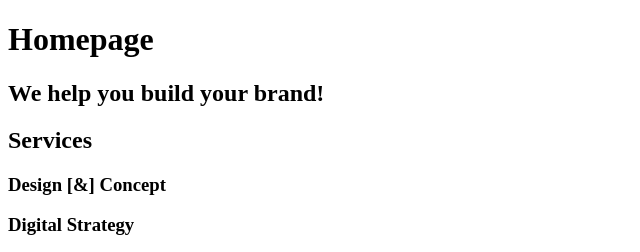
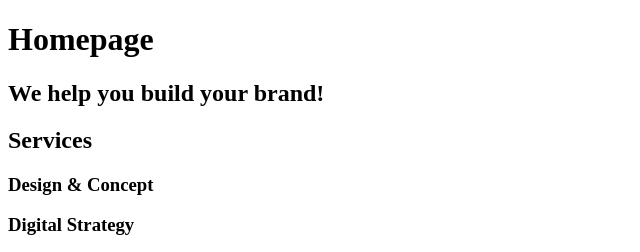
Before and after one commit to LRWyatt801/atlas-web_front_end, a plain HTML site: page html_advanced/10-index.html in a window 1280 px wide. Shown: the top 252 px of the page, 0-640 px from the left. Drawn offline with Linux system fonts and the light colour scheme.

Commit message:
typo fix

```diff
--- a/html_advanced/10-index.html
+++ b/html_advanced/10-index.html
@@ -17,7 +17,7 @@
 		<section><h2>We help you build your brand!</h2></section>
 		<section>
 			<h2>Services</h2>
-			<h3>Design [&] Concept</h3>
+			<h3>Design & Concept</h3>
 			<h3>Digital Strategy</h3>
 			<h3>content Strategy</h3>
 			<h3>UX Design</h3>
```
